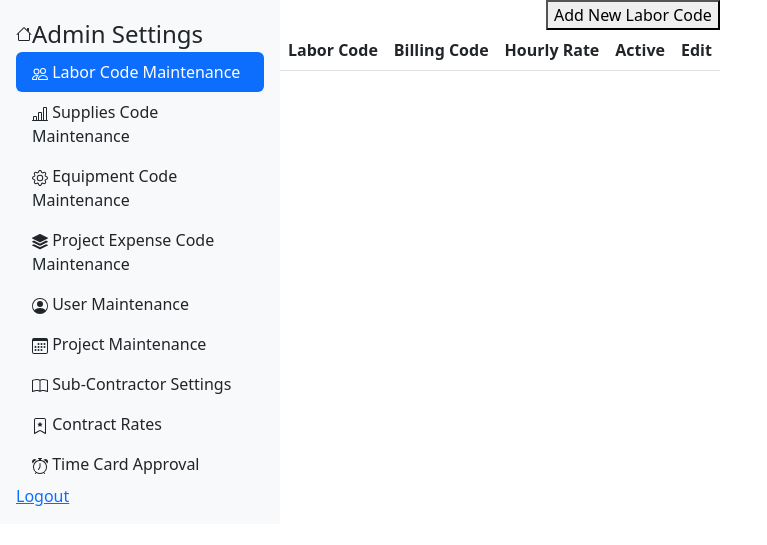
After one commit to dumansh/disaster, a Django app: page /labor/ in a window 1280 px wide. The commit adds this page. Shown: the top 545 px of the page, without its empty margins (0-767 px from the left). Run offline with Django 4.2, Linux system fonts and the light colour scheme; data that the repository does not hold is empty.

Commit message:
Preliminary Changes for Deliverable #2
- Placeholder button added for 'add new class'
- Added Edit views and edit url
- Minor changes to sidebar for both labor and supply
- Restructured labor model to be in-line with other approaches
- Restructured form to be in-line with other approaches

```diff
--- a/supplycode/forms.py
+++ b/supplycode/forms.py
@@ -6,11 +6,6 @@ class NewLaborClassForm(forms.ModelForm):
     class Meta:
         model = Labor
         fields = ["labor_class", "billing_code", "default_rates", "active"]
-        labels = {'labor_class': "Labor Class",
-                  'billing_code': "Billing Code",
-                  'default_rates': "Default Rates",
-                  'active': "Active"}
-
 
 
 class NewSuppliesClassForm(forms.ModelForm):
--- a/supplycode/models.py
+++ b/supplycode/models.py
@@ -10,9 +10,7 @@ class Labor(models.Model):
     labor_class = models.CharField(max_length=100, blank=False)
     billing_code = models.CharField(max_length=20, blank=False)
     default_rates = models.IntegerField(blank=False)
-    active = models.CharField(max_length=3, choices=IS_ACTIVE, default='Y')
-
-    disasterLabor = models.Manager()
+    active = models.BooleanField(default=True)
 
 
 class Supply(models.Model):
--- a/supplycode/urls.py
+++ b/supplycode/urls.py
@@ -5,7 +5,10 @@ from django.urls import path, include
 from . import views
 
 urlpatterns = [
-    path('NewSupplyCode/', views.AddNewLaborClass, name='new_labor_class'),
+    path('labor/', views.LaborListView, name='list_labor'),
+    path('labor/create', views.AddNewLaborClass, name='new_labor_class'),
+    path('labor/edit', views.LaborEditView, name='edit_labor'),
+
     path('supply/', views.SupplyListView, name='list_supply'),
     path('supply/create', views.SupplyCreate, name='create_supply'),
 
--- a/supplycode/views.py
+++ b/supplycode/views.py
@@ -1,5 +1,5 @@
 from django.contrib import messages
-from django.http import HttpResponseRedirect, HttpResponse
+from django.http import HttpResponseRedirect, HttpResponse, QueryDict
 from django.shortcuts import render, redirect
 from django.urls import reverse_lazy, reverse
 from django.views import View
@@ -15,7 +15,9 @@ def AddNewLaborClass(request):
 
         if form.is_valid():
             form.save()
-            return HttpResponseRedirect(reverse_lazy('dashboard'))
+            return redirect('dashboard')
+
+        form = NewLaborClassForm()
 
     elif request.method == "GET":
         form = NewLaborClassForm()
@@ -23,52 +25,39 @@ def AddNewLaborClass(request):
     return render(request, 'add_new_labor_class.html', {'form': form})
 
 
-class AddNewwLaborClass(View):
-    form_class = NewLaborClassForm
-    template_name = '/templates/add_new_labor_class.html'
+def LaborListView(request):
+    labors = Labor.objects.all()
 
-    def get(self, request, *args, **kwargs):
-        form = NewLaborClassForm()
-        return render(request.self.template_name, {'form': form})
+    return render(request, 'labor.html', {"labors": labors})
 
-    def post(self, request, *args, **kwargs):
-        form = self.form_class(request.POST)
+
+def LaborEditView(request):
+    if request.method == "GET":
+        data = request.GET
+        obj = Labor.objects.get()
+        if obj:
+            initial_data = {
+                Labor.labor_class, Labor.billing_code, Labor.default_rates, Labor.active
+            }
+            form = NewLaborClassForm(initial=data)
+
+    elif request.method == "POST":
+        form = NewLaborClassForm(request.POST)
         if form.is_valid():
             form.save()
-            return HttpResponseRedirect(reverse_lazy('dashboard'))
+            return redirect('list_labor')
 
-        return render(request, self.template_name, {'form': form})
-
-
-class LaborListView(ListView):
-    model = Labor
-    context_object_name = 'all_labor_class'
-    ordering = ['labor_class']
-    queryset = Labor.disasterLabor.all()
-    template_name = 'dashboard.html'
-
-
-class LaborCreateView(CreateView):
-    model = Labor
-    context_object_name = 'labor'
-    fields = ['labor_class', 'billing_code', 'default_rates', 'active']
-    success_url = reverse_lazy('dashboard')
-
-
-class LaborUpdateView(UpdateView):
-    model = Labor
-    context_object_name = 'labor'
-    fields = ['labor_class', 'billing_code', 'default_rates', 'active']
-    success_url = reverse_lazy('dashboard')
+    return render(request, 'labor_edit.html')
 
 
 def SupplyListView(request):
     supplies = Supply.objects.all()
     print(supplies[0])
-    context={
+    context = {
         "supplies": supplies
     }
-    return render(request, 'supply.html',context)
+    return render(request, 'supply.html', context)
+
 
 def SupplyCreate(request):
     if request.method == "POST":
@@ -81,7 +70,7 @@ def SupplyCreate(request):
             return redirect('dashboard')
 
     form = NewSuppliesClassForm()
-    context={
+    context = {
         "form": form
     }
     return render(request, 'create_supply.html', context)
--- /dev/null
+++ b/templates/labor.html
@@ -0,0 +1,28 @@
+{% extends 'base_dashboard.html' %}
+
+{% block title %}Labor List View{% endblock %}
+
+{% block content%}
+
+<a style="float: right" href="{% url 'new_labor_class' %}"><button>Add New Labor Code</button> </a>
+
+<table class="table">
+    <th>Labor Code</th>
+     <th>Billing Code</th>
+    <th>Hourly Rate</th>
+     <th>Active</th>
+    <br>
+    <th>Edit</th>
+
+    {% for labor in labors %}
+        <tr>
+            <td>{{labor.labor_class}}</td>
+             <td>{{labor.billing_code}}</td>
+            <td>{{labor.default_rates}}</td>
+             <td>{{labor.active}}</td>
+            <td><a href="{% url 'edit_labor' %}">Edit</a></td>
+        </tr>
+    {% endfor %}
+</table>
+
+{% endblock %}
--- a/templates/side_bar.html
+++ b/templates/side_bar.html
@@ -8,7 +8,7 @@
   </a>
   <ul class="nav nav-pills flex-column mb-auto">
     <li class="nav-item">
-      <a href="{% url 'new_labor_class' %}" class="nav-link active" aria-current="page">
+      <a href="{% url 'list_labor' %}" class="nav-link active" aria-current="page">
         <svg xmlns="http://www.w3.org/2000/svg" width="16" height="16" fill="currentColor" class="bi bi-people" viewBox="0 0 16 16">
           <path d="M15 14s1 0 1-1-1-4-5-4-5 3-5 4 1 1 1 1h8zm-7.978-1A.261.261 0 0 1 7 12.996c.001-.264.167-1.03.76-1.72C8.312 10.629 9.282 10 11 10c1.717 0 2.687.63 3.24 1.276.593.69.758 1.457.76 1.72l-.008.002a.274.274 0 0 1-.014.002H7.022zM11 7a2 2 0 1 0 0-4 2 2 0 0 0 0 4zm3-2a3 3 0 1 1-6 0 3 3 0 0 1 6 0zM6.936 9.28a5.88 5.88 0 0 0-1.23-.247A7.35 7.35 0 0 0 5 9c-4 0-5 3-5 4 0 .667.333 1 1 1h4.216A2.238 2.238 0 0 1 5 13c0-1.01.377-2.042 1.09-2.904.243-.294.526-.569.846-.816zM4.92 10A5.493 5.493 0 0 0 4 13H1c0-.26.164-1.03.76-1.724.545-.636 1.492-1.256 3.16-1.275zM1.5 5.5a3 3 0 1 1 6 0 3 3 0 0 1-6 0zm3-2a2 2 0 1 0 0 4 2 2 0 0 0 0-4z"/>
         </svg>
@@ -16,7 +16,7 @@
       </a>
     </li>
     <li>
-      <a href="#" class="nav-link text-dark">
+      <a href="{% url 'list_supply' %}" class="nav-link text-dark">
         <svg xmlns="http://www.w3.org/2000/svg" width="16" height="16" fill="currentColor" class="bi bi-bar-chart-line" viewBox="0 0 16 16">
           <path d="M11 2a1 1 0 0 1 1-1h2a1 1 0 0 1 1 1v12h.5a.5.5 0 0 1 0 1H.5a.5.5 0 0 1 0-1H1v-3a1 1 0 0 1 1-1h2a1 1 0 0 1 1 1v3h1V7a1 1 0 0 1 1-1h2a1 1 0 0 1 1 1v7h1V2zm1 12h2V2h-2v12zm-3 0V7H7v7h2zm-5 0v-3H2v3h2z"/>
         </svg>
```
Also changed, not shown: templates/add_new_labor_class.html (+18 -11 lines), templates/labor_edit.html (renamed from templates/create_supply.html, +19 -10 lines), supplycode/migrations/0003_alter_labor_active.py (added).
